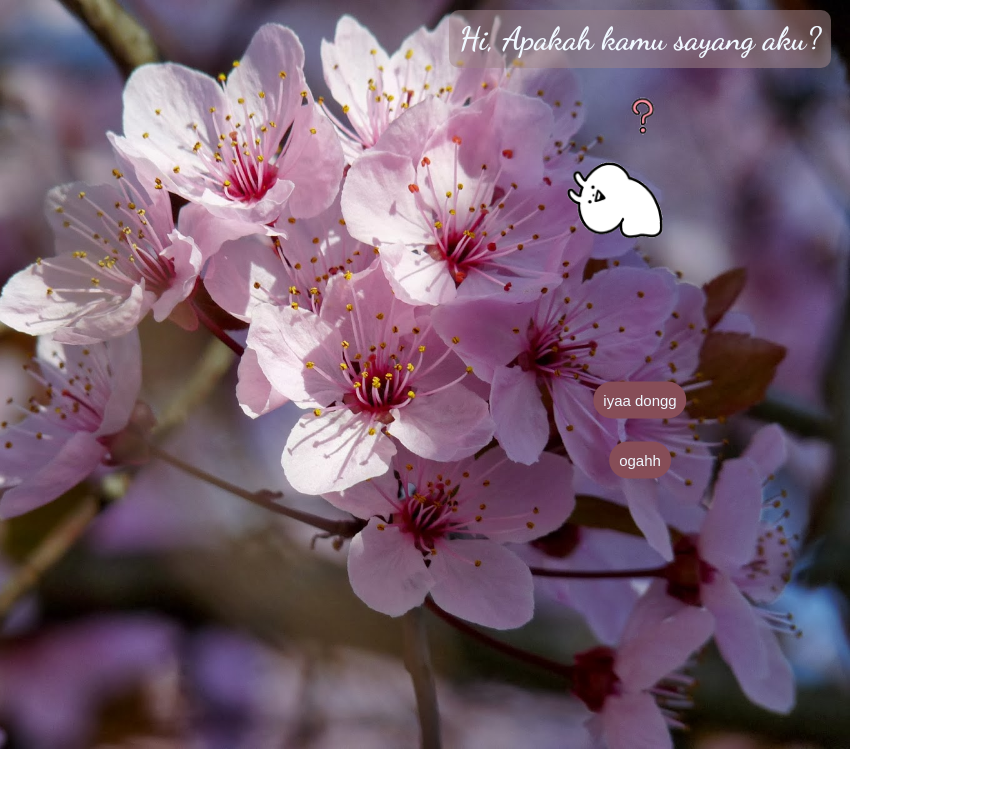
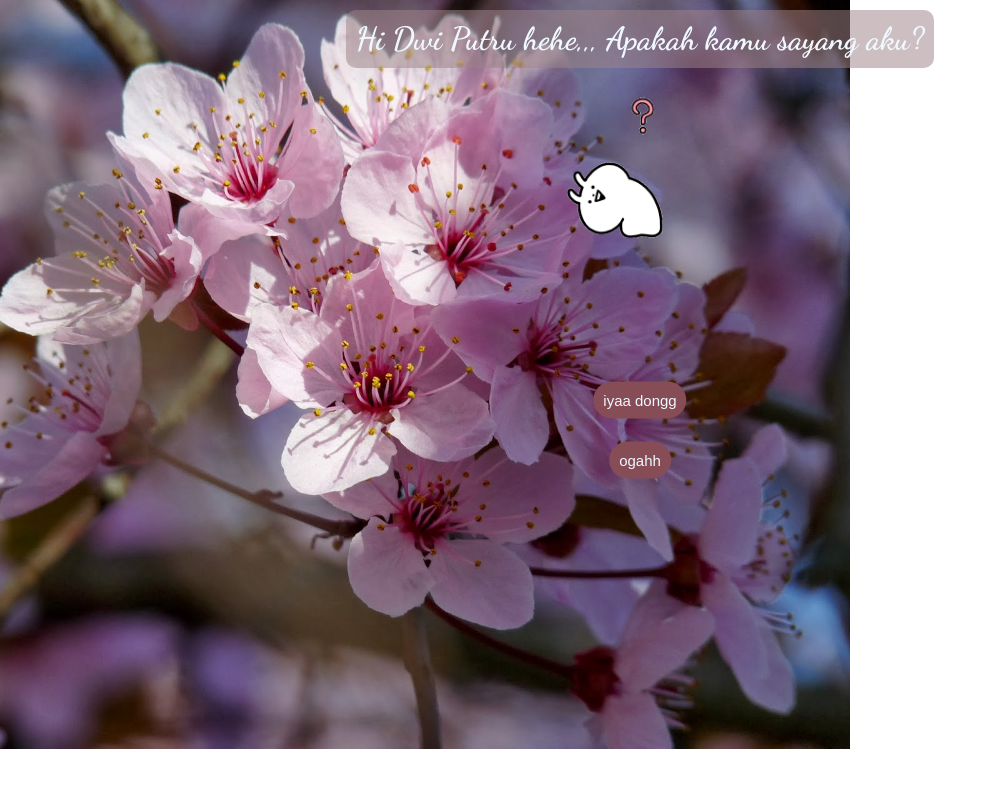
Before and after one commit to tippoart/what-do-you-love-me, a plain HTML site: page index.html in a window 1280 px wide. Shown: the whole page, without its empty margins (0-997 px from the left). Drawn offline with Linux system fonts and the light colour scheme; a web font is replaced by a local one.

Commit message:
Update index.html

```diff
--- a/index.html
+++ b/index.html
@@ -15,7 +15,7 @@
 <body>
 
     <div class="click">
-        <h1>Hi, Apakah kamu sayang aku? </h1>
+        <h1>Hi Dwi Putru hehe,,, Apakah kamu sayang aku? </h1>
         <img id="giftImage" src="usagyuuun-quan-inc.gif" alt="">
 
         <img id="imge" src="tanzen-junge.gif" alt="">
```
